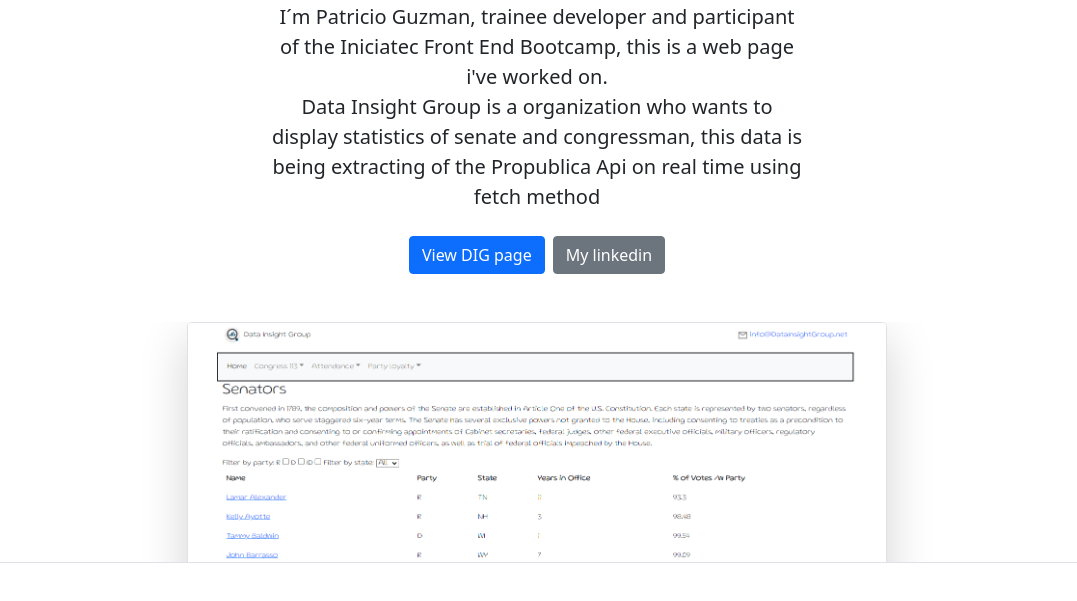
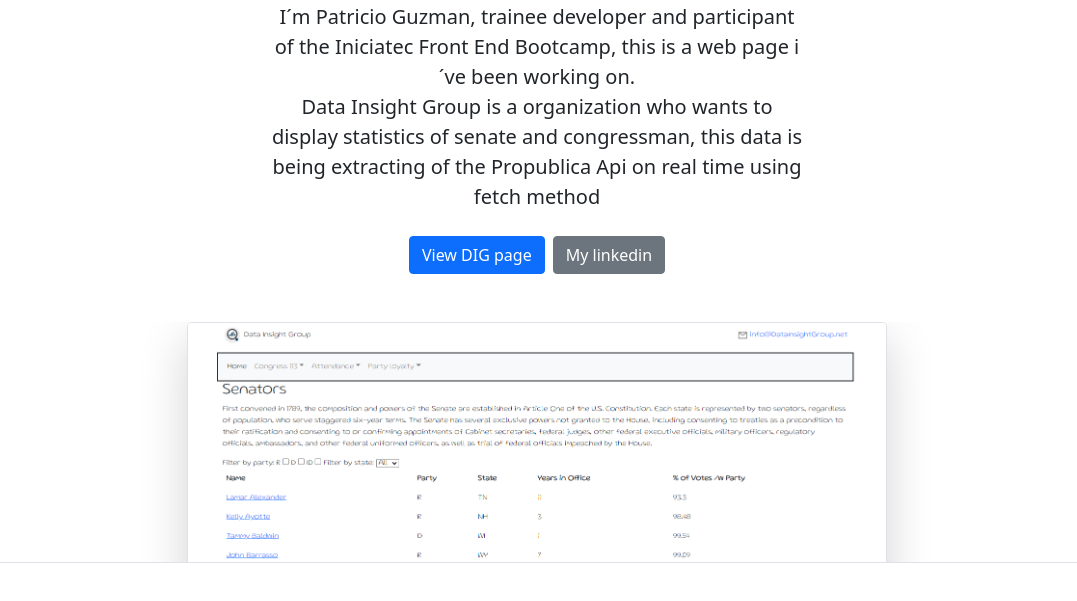
Before and after one commit to guzmanpatriciomartin/DIG, a plain HTML site: page index.html in a window 1280 px wide. Shown: the part 169-770 px from the top of the page, without its empty margins (103-1180 px from the left). Drawn offline with nearby package versions, Linux system fonts and the light colour scheme.

Commit message:
Update index.html

```diff
--- a/index.html
+++ b/index.html
@@ -12,7 +12,7 @@
     <div class="px-4 pt-5 my-5 text-center border-bottom">
         <h1 class="display-4 fw-bold">Hi! welcome to my github repository</h1>
         <div class="col-lg-6 mx-auto">
-          <p class="lead mb-4">I´m Patricio Guzman, trainee developer and participant of the Iniciatec Front End Bootcamp, this is a web page i've worked on.</br> Data Insight Group is a organization who wants to display statistics of senate and congressman, this data is being extracting of  the Propublica Api on real time using fetch method</p>
+          <p class="lead mb-4">I´m Patricio Guzman, trainee developer and participant of the Iniciatec Front End Bootcamp, this is a web page i´ve been working on.</br> Data Insight Group is a organization who wants to display statistics of senate and congressman, this data is being extracting of  the Propublica Api on real time using fetch method</p>
           <div class="d-grid gap-2 d-sm-flex justify-content-sm-center mb-5">
             <a href="./home-starter-page.html" class="btn btn-primary" role="button" >View DIG page</a>
             <a href="https://www.linkedin.com/in/guzmanpatriciomartin/" class="btn btn-secondary" role="button" >My linkedin</a>
```
